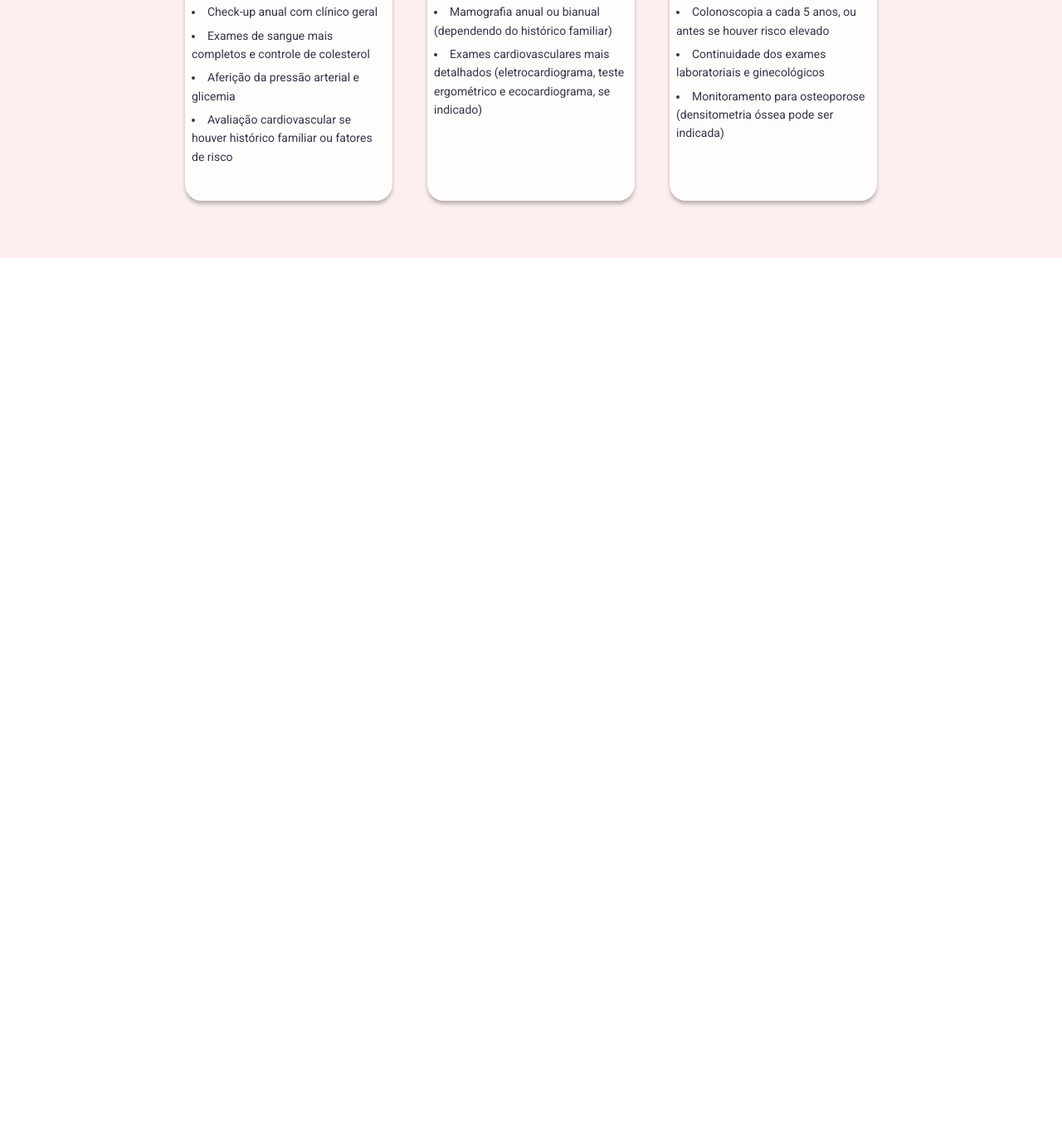
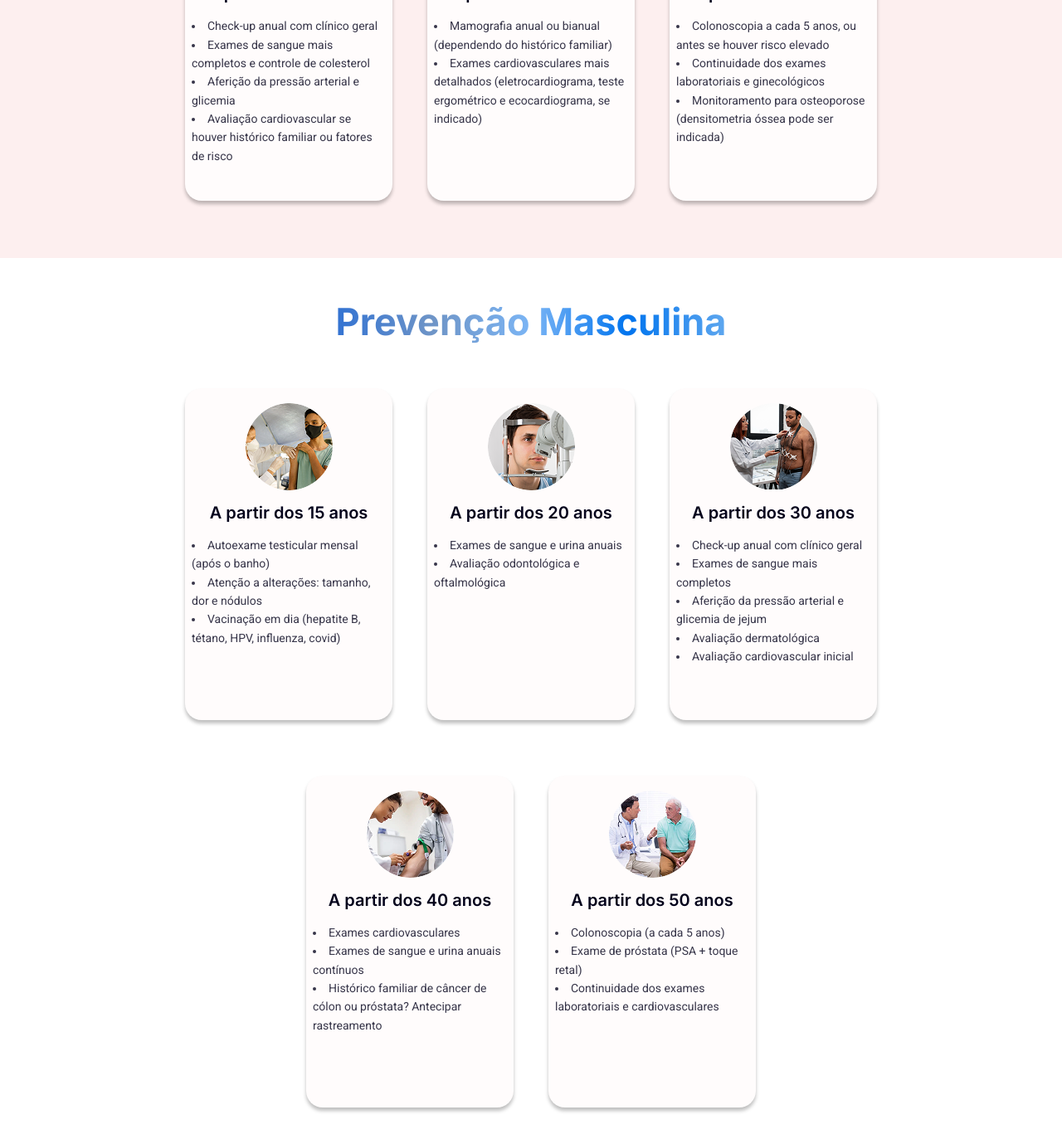
Before and after one commit to decoWicommAlucard/viva-bem, a website: page index.html in a window 1280 px wide. Shown: the part 1854-3233 px from the top of the page at 83% size. Before the commit the page ends 2165 px from the top, so only its background shows below. Drawn offline with Linux system fonts and the light colour scheme.

Commit message:
feat: Add male prevention section with responsive cards and styles for improved user engagement

```diff
--- a/index.html
+++ b/index.html
@@ -254,6 +254,127 @@
           </div>
         </div>
       </section>
+
+      <!-- ========== MALE PREVENTION SECTION ========== -->
+      <section
+        class="prevention prevention--male"
+        aria-labelledby="prevention-male-title"
+      >
+        <div class="prevention__container">
+          <h2 class="prevention__title" id="prevention-male-title">
+            Prevenção Masculina
+          </h2>
+
+          <div class="prevention__cards" role="list">
+            <article class="prevention__card" role="listitem">
+              <img
+                class="prevention__image"
+                src="./src/img/image-card-1-prevent-men.png"
+                alt="Jovem realizando autoexame testicular"
+                loading="lazy"
+              />
+              <h3 class="prevention__card-title">A partir dos 15 anos</h3>
+              <ul class="prevention__list">
+                <li class="prevention__list-item">
+                  Autoexame testicular mensal (após o banho)
+                </li>
+                <li class="prevention__list-item">
+                  Atenção a alterações: tamanho, dor e nódulos
+                </li>
+                <li class="prevention__list-item">
+                  Vacinação em dia (hepatite B, tétano, HPV, influenza, covid)
+                </li>
+              </ul>
+            </article>
+
+            <article class="prevention__card" role="listitem">
+              <img
+                class="prevention__image"
+                src="./src/img/image-card-2-prevent-men.png"
+                alt="Profissional coletando exame de sangue"
+                loading="lazy"
+              />
+              <h3 class="prevention__card-title">A partir dos 20 anos</h3>
+              <ul class="prevention__list">
+                <li class="prevention__list-item">
+                  Exames de sangue e urina anuais
+                </li>
+                <li class="prevention__list-item">
+                  Avaliação odontológica e oftalmológica
+                </li>
+              </ul>
+            </article>
+
+            <article class="prevention__card" role="listitem">
+              <img
+                class="prevention__image"
+                src="./src/img/image-card-3-prevent-men.png"
+                alt="Homem em consulta de check-up"
+                loading="lazy"
+              />
+              <h3 class="prevention__card-title">A partir dos 30 anos</h3>
+              <ul class="prevention__list">
+                <li class="prevention__list-item">
+                  Check-up anual com clínico geral
+                </li>
+                <li class="prevention__list-item">
+                  Exames de sangue mais completos
+                </li>
+                <li class="prevention__list-item">
+                  Aferição da pressão arterial e glicemia de jejum
+                </li>
+                <li class="prevention__list-item">
+                  Avaliação dermatológica
+                </li>
+                <li class="prevention__list-item">
+                  Avaliação cardiovascular inicial
+                </li>
+              </ul>
+            </article>
+
+            <article class="prevention__card" role="listitem">
+              <img
+                class="prevention__image"
+                src="./src/img/image-card-4-prevent-men.png"
+                alt="Médico avaliando exames laboratoriais"
+                loading="lazy"
+              />
+              <h3 class="prevention__card-title">A partir dos 40 anos</h3>
+              <ul class="prevention__list">
+                <li class="prevention__list-item">Exames cardiovasculares</li>
+                <li class="prevention__list-item">
+                  Exames de sangue e urina anuais contínuos
+                </li>
+                <li class="prevention__list-item">
+                  Histórico familiar de câncer de cólon ou próstata? Antecipar
+                  rastreamento
+                </li>
+              </ul>
+            </article>
+
+            <article class="prevention__card" role="listitem">
+              <img
+                class="prevention__image"
+                src="./src/img/image-card-5-prevent-men.png"
+                alt="Paciente conversando com médico maduro"
+                loading="lazy"
+              />
+              <h3 class="prevention__card-title">A partir dos 50 anos</h3>
+              <ul class="prevention__list">
+                <li class="prevention__list-item">
+                  Colonoscopia (a cada 5 anos)
+                </li>
+                <li class="prevention__list-item">
+                  Exame de próstata (PSA + toque retal)
+                </li>
+                <li class="prevention__list-item">
+                  Continuidade dos exames laboratoriais e cardiovasculares
+                </li>
+              </ul>
+            </article>
+          </div>
+        </div>
+      </section>
     </main>
   </body>
 </html>
--- a/src/scss/base/_tokens.scss
+++ b/src/scss/base/_tokens.scss
@@ -10,6 +10,21 @@ $gradient-button: linear-gradient(0deg, #1173d4 0%, #1173d4 100%),
   linear-gradient(90deg, rgba(17, 115, 212, 0) 100%, #1173d4 0%);
 
 $gradient-title: linear-gradient(90deg, #33cc73 0%, #1173d4 100%);
+$gradient-pink: linear-gradient(
+  90deg,
+  #f9016f8a 54%,
+  #9308859e 61.96%,
+  #d038aac0 75.48%,
+  #851c87 100%
+);
+$gradient-blue: linear-gradient(
+  90deg,
+  #3373d2 0%,
+  #6f95c7 25%,
+  #7bb5f5 50%,
+  #0074ee 75%,
+  #5ea7ef 100%
+);
 
 $color-text-header: #ffffff; // cor do texto no header
 
--- a/src/scss/layout/_prevention.scss
+++ b/src/scss/layout/_prevention.scss
@@ -16,13 +16,16 @@
   &__title {
     font-size: tokens.$font-size-h2;
     text-align: center;
-    color: #d857aa;
     font-weight: tokens.$font-bold;
+
+    // texto com gradiente rosa (default)
+    background-image: tokens.$gradient-pink;
+    background-clip: text;
+    color: transparent;
   }
 
   &__cards {
     width: 100%;
-
     @include utils.xflex($wrap: wrap, $justify: center, $align: stretch);
     column-gap: 42px;
     row-gap: 67px;
@@ -45,12 +48,10 @@
   }
 
   &__image {
-    width: 88px;
-    height: 88px;
+    width: 105px;
+    height: 105px;
     border-radius: tokens.$radius-full;
     object-fit: cover;
-    border: 5px solid #ffffff;
-    box-shadow: 0 12px 30px rgba(17, 115, 212, 0.15);
   }
 
   &__card-title {
@@ -66,7 +67,6 @@
     list-style-position: inside;
     display: flex;
     flex-direction: column;
-    gap: 6px;
   }
 
   &__list-item {
@@ -74,6 +74,18 @@
     font-family: tokens.$font-roboto;
     line-height: tokens.$lh-relaxed;
     color: rgba(tokens.$brand-dark, 0.8);
+  }
+
+  // variação masculina
+  &--male {
+    background: #ffffff;
+
+    .prevention__title {
+      background-image: tokens.$gradient-blue;
+      background-clip: text;
+      color: transparent;
+      -webkit-text-fill-color: transparent;
+    }
   }
 
   @include mixins.mobile {
```
Also changed, not shown: src/css/styles.css.
